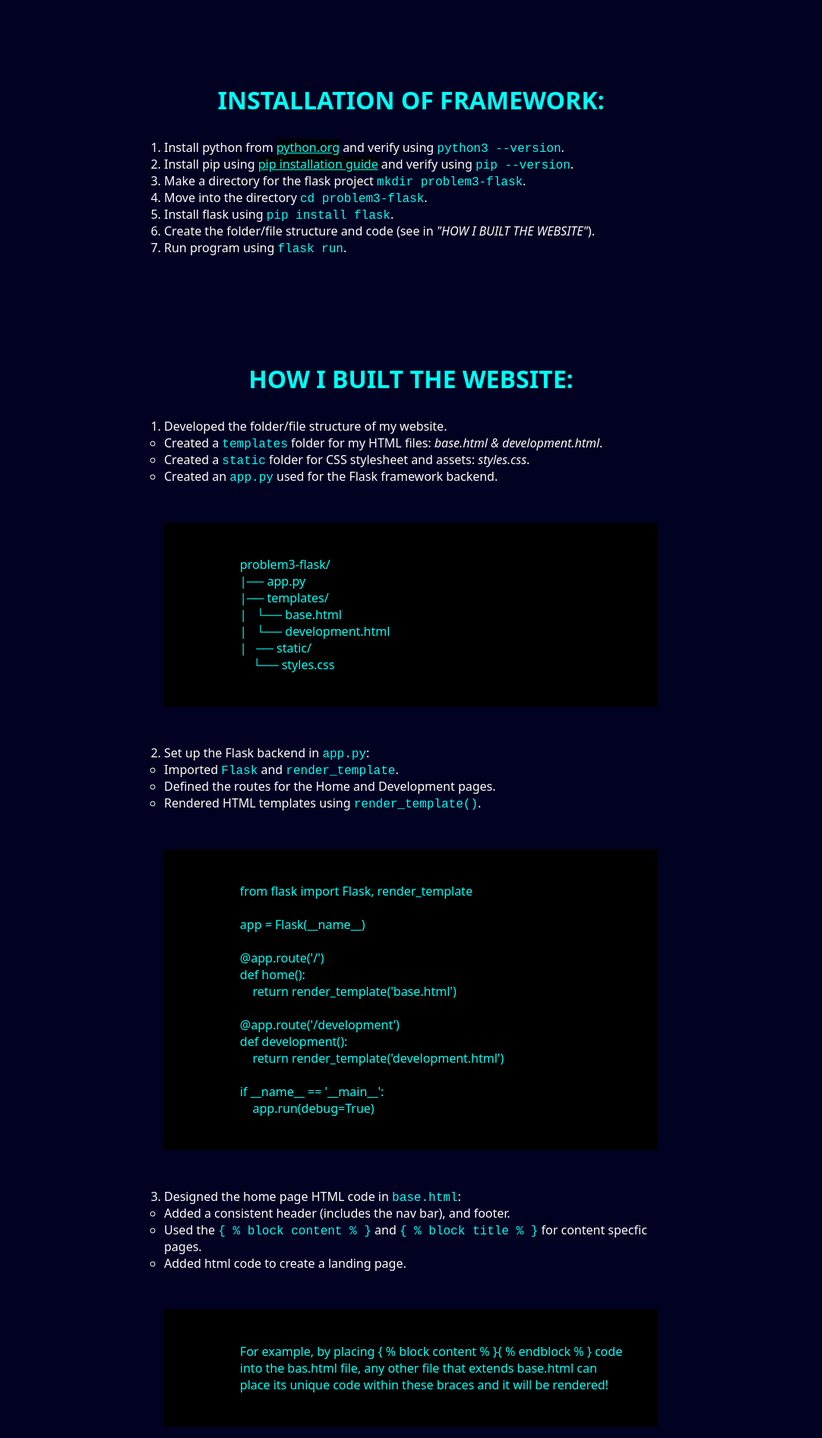
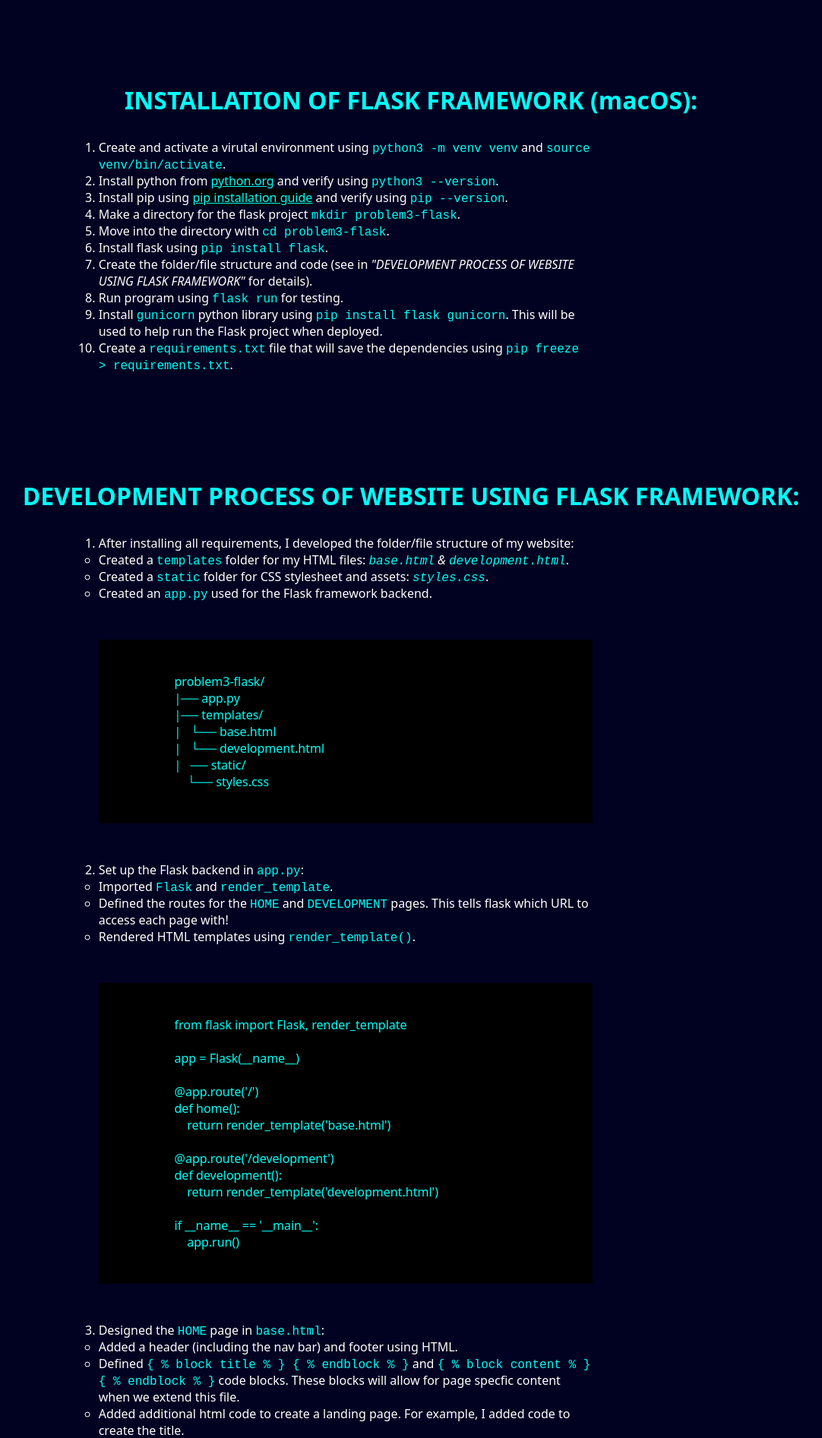
Before and after one commit to lynnjohnkoshy/project3-flask, a Flask app: page /development in a window 1280 px wide. Shown: the part 67-1960 px from the top of the page at 76% size, without its empty margins (99-1181 px from the left). Run offline with Flask 3, Linux system fonts and the light colour scheme.

Commit message:
Update development.html

```diff
--- a/templates/development.html
+++ b/templates/development.html
@@ -5,26 +5,29 @@
 {% block content %}
 
     <div id="content">
-        <h1>INSTALLATION OF FRAMEWORK:</h1>
+        <h1>INSTALLATION OF FLASK FRAMEWORK (macOS):</h1>
         <section>
             <ol>
+                <li>Create and activate a virutal environment using <code>python3 -m venv venv</code> and <code>source venv/bin/activate</code>.</li>
                 <li>Install python from <a href="https://www.python.org/downloads/">python.org</a> and verify using <code>python3 --version</code>.</li>
                 <li>Install pip using <a href="https://pip.pypa.io/en/stable/installation/">pip installation guide</a> and verify using <code>pip --version</code>.</li>
                 <li>Make a directory for the flask project <code>mkdir problem3-flask</code>.</li>
-                <li>Move into the directory <code>cd problem3-flask</code>.</li>
+                <li>Move into the directory with <code>cd problem3-flask</code>.</li>
                 <li>Install flask using <code>pip install flask</code>.</li>
-                <li>Create the folder/file structure and code (see in <em>"HOW I BUILT THE WEBSITE"</em>).</li>
-                <li>Run program using <code>flask run</code>.</li>
+                <li>Create the folder/file structure and code (see in <em>"DEVELOPMENT PROCESS OF WEBSITE USING FLASK FRAMEWORK"</em> for details).</li>
+                <li>Run program using <code>flask run</code> for testing.</li>
+                <li>Install <code>gunicorn</code> python library using <code>pip install flask gunicorn</code>. This will be used to help run the Flask project when deployed.</li>
+                <li>Create a <code>requirements.txt</code> file that will save the dependencies using <code>pip freeze > requirements.txt</code>.</li>
             </ol>
         </section>
 
-        <h1>HOW I BUILT THE WEBSITE:</h1>
+        <h1>DEVELOPMENT PROCESS OF WEBSITE USING FLASK FRAMEWORK:</h1>
         <section>
             <ol>
-                <li>Developed the folder/file structure of my website.
+                <li>After installing all requirements, I developed the folder/file structure of my website:
                     <ul>
-                        <li>Created a <code>templates</code> folder for my HTML files: <em>base.html & development.html</em>.</li>
-                        <li>Created a <code>static</code> folder for CSS stylesheet and assets: <em>styles.css</em>.</li>
+                        <li>Created a <code>templates</code> folder for my HTML files: <em><code>base.html</code> & <code>development.html</code></em>.</li>
+                        <li>Created a <code>static</code> folder for CSS stylesheet and assets: <em><code>styles.css</code></em>.</li>
                         <li>Created an <code>app.py</code> used for the Flask framework backend.</li>
                     </ul>
 
@@ -44,7 +47,7 @@
                 <li>Set up the Flask backend in <code>app.py</code>:
                     <ul>
                         <li>Imported <code>Flask</code> and <code>render_template</code>.</li>
-                        <li>Defined the routes for the Home and Development pages.</li>
+                        <li>Defined the routes for the <code>HOME</code> and <code>DEVELOPMENT</code> pages. This tells flask which URL to access each page with!</li>
                         <li>Rendered HTML templates using <code>render_template()</code>.</li>
                     </ul>
 
@@ -64,52 +67,55 @@
                             return render_template('development.html')
 
                         if __name__ == '__main__':
-                            app.run(debug=True)
+                            app.run()
 
                     </pre>
                 </li>
-                <li>Designed the home page HTML code in <code>base.html</code>:
+                <li>Designed the <code>HOME</code> page in <code>base.html</code>:
                     <ul>
-                        <li>Added a consistent header (includes the nav bar), and footer.</li>
-                        <li>Used the <code>{ % block content % }</code> and <code>{ % block title % }</code> for content specfic pages.</li>
-                        <li>Added html code to create a landing page.</li>
+                        <li>Added a header (including the nav bar) and footer using HTML.</li>
+                        <li>Defined <code>{ % block title % } { % endblock % }</code> and <code>{ % block content % } { % endblock % }</code> code blocks. These blocks will allow for page specfic content when we extend this file.</li>
+                        <li>Added additional html code to create a landing page. For example, I added code to create the title.</li>
                     </ul>
 
                     <pre>
 
 
                         For example, by placing { % block content % }{ % endblock % } code
-                        into the bas.html file, any other file that extends base.html can
-                        place its unique code within these braces and it will be rendered!
+                        into the base.html file, any other file that extends base.html can
+                        place its unique html code within these braces. This will allow the
+                        additional code to be rendered with the base.html header and footer!
 
                     </pre>
                 </li>
-                <li>Designed the Development page and added CSS:
+                <li>Designed the <code>DEVELOPMENT</code> page and added CSS:
                     <ul>
-                        <li>Extended the <code>base.html</code> template to get the header and footer for the <code>development.html</code>.</li>
+                        <li>Extended the <code>base.html</code> template to get the header and footer for the <code>development.html</code> page.</li>
                         <li>Added additional code to the <code>development.html</code> body for its page specific content.</li>
-                        <li>Applied CSS styling to the Home and Development page using <code>styles.css</code>.</li>
+                        <li>Applied CSS styling to the <code>HOME</code> and <code>DEVELOPMENT</code> page using the linked <code>styles.css</code> stylesheet.</li>
                     </ul>
                 </li>
                 <br><br>
                 <li>Deployed the webpage:
                     <ul>
-                        <li>Ran the Flask app using <code>flask run</code>.</li>
+                        <li>Ran the Flask webpage using <code>flask run</code>.</li>
                         <li>Accessed the website at <code>http://127.0.0.1:5000</code>.</li>
                         <li>Debugged errors and fixed styling issues.</li>
-                        <li>Uploaded the webpage to a hosting platform.</li>
+                        <li>Install <code>gunicorn</code> python library and created <code>requirements.txt</code> (see in <em>"INSTALLATION OF FLASK FRAMEWORK (macOS)"</em> for details).</li>
+                        <li>Uploaded the webpage to <code>GitHub</code>.</li>
+                        <li>Using the hosting site <code>Render</code> accessed the GitHub code to deploy the website.</li>
                     </ul>
                 </li>
             </ol>
         </section>
 
-        <h1>CHALLENGES</h1>
+        <h1>CHALLENGES IN WEBSITE DEVELOPMENT:</h1>
         <section>
             <ul>
                 <li><strong>Template Errors:</strong> Missing template files caused rendering errors when trying to create new routes. To solve this issue, I ensured all files were in the <code>templates</code> folder and routed correctly (e.g. proper spelling).</li>
-                <li><strong>CSS Stylings:</strong> Some of the styles I created didn't apply as I intended them to. To solve this issue, I debugged using different styles, noticing I had conflicting style rules.</li>
-                <li><strong>Folder Styling:</strong> In one portion of this project I wanted to display a folder/file structure, which would be challanging to do. To solve this issue I used the <code>pre</code> tag.</li>
-                <li><strong>Hosting Difficulties:</strong> Setting up a was something that was new to me and was timeconsuming. To solve this issue, I watched youtube videos to understand how to host the webpage.</li>
+                <li><strong>CSS Stylings:</strong> Some of the styles I created didn't apply as I intended them to. To solve this issue, I debugged removed and added styles, noticing I had conflicting style rules. After this discovery, I resolved the styling issue.</li>
+                <li><strong>Folder Styling:</strong> In one portion of this project I wanted to display a folder/file structure, which would be challenging to do. To solve this issue I used the <code>preformatted text</code> tag to perserve whitespaces.</li>
+                <li><strong>Hosting Difficulties:</strong> Deploying the website a was something that was new to me, timeconsuming, and challenging. To solve this issue, I watched youtube videos to understand how to host the webpage and was able to find a hosting site (<code>Render</code>). Here I needed to further learn about the <code>gunicorn</code> python library and creating a <code>requirements.txt</code> file, which allowed me to deploy the site.</li>
             </ul>
         </section>
     </div>
```
